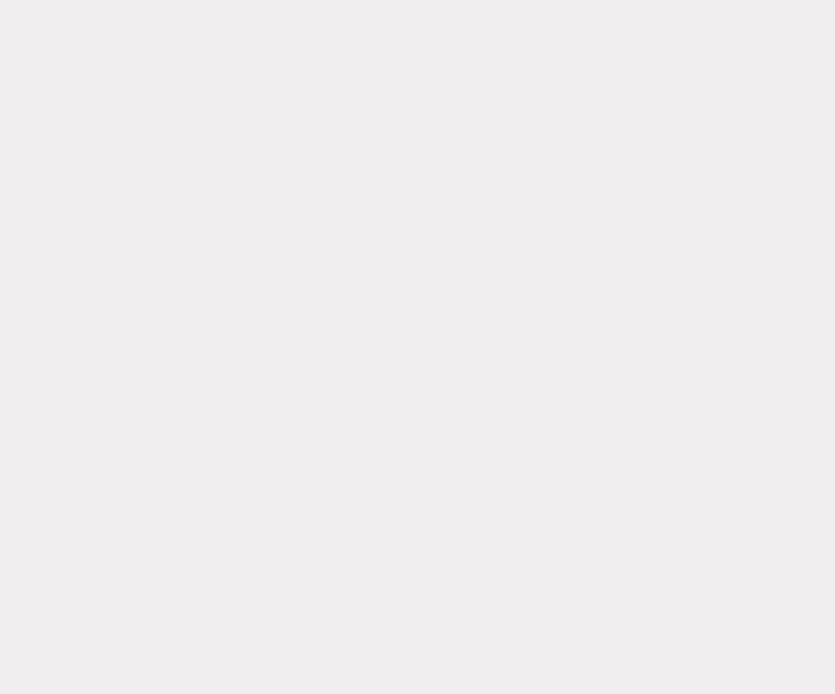
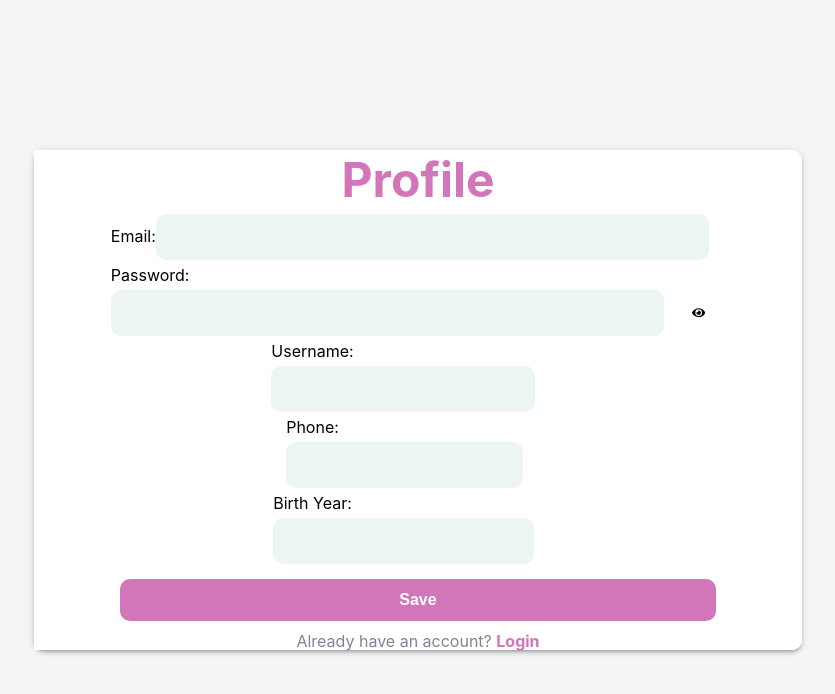
Before and after one commit to Abu-ellil/MERN-PROJECT, a React (Create React App) app in the folder client/: page /profile in a window 1280 px wide. Before the commit this address had no page. Shown: the top 694 px of the page, without its empty margins (222-1057 px from the left). Built offline with nearby package versions, Linux system fonts and the light colour scheme; no server answers.

Commit message:
الحمد لله رب العالمين

```diff
--- a/client/src/App.js
+++ b/client/src/App.js
@@ -2,6 +2,7 @@ import { BrowserRouter, Routes, Route, Link } from "react-router-dom";
 import RegistrationPage from "./components/signup/RegistrationPage";
 import LoginPage from "./components/login/LoginPage";
 import Landing from "./components/Landing";
+import UserProfile from "./components/modify/UserProfile";
 
 function App() {
   return (
@@ -9,6 +10,7 @@ function App() {
       {/* <Landing /> */}
       <Routes>
         <Route path="/landing" element={<Landing />} />
+        <Route path="/profile" element={<UserProfile/>} />
         <Route path="/signup" element={<RegistrationPage />} />
         <Route path="/login" element={<LoginPage />} />
         <Route path="/" element={<Landing />} />
--- a/client/src/components/Landing.js
+++ b/client/src/components/Landing.js
@@ -12,7 +12,6 @@ import {
   useNavigate,
 } from "react-router-dom";
 import "./landing.css";
-
 
 const Landing = () => {
   const userId = window.localStorage.getItem("userId");
@@ -155,8 +154,6 @@ const Landing = () => {
     }
   };
 
-
-
   const addToDone = async (todoId) => {
     try {
       // Make API call to mark the todo as done
@@ -164,40 +161,20 @@ const addToDone = async (todoId) => {
         todoId,
         userId,
       });
-
-    // Find the completed todo in the active todos list
       const completedTodo = activeTodos.find((todo) => todo._id === todoId);
-
-    // Update the state to reflect the change
-    setCompletedTodos((prevCompletedTodos) => [...prevCompletedTodos, completedTodo]);
-    setActiveTodos((prevActiveTodos) => prevActiveTodos.filter((todo) => todo._id !== todoId));
+      setCompletedTodos((prevCompletedTodos) => [
+        ...prevCompletedTodos,
+        completedTodo,
+      ]);
+      setActiveTodos((prevActiveTodos) =>
+        prevActiveTodos.filter((todo) => todo._id !== todoId)
+      );
 
       console.log("Todo marked as done");
     } catch (error) {
       console.log(error);
     }
   };
-
-
-
-  // const addToDone = async (todoId) => {
-  //   try {
-  //     const response = await axios.put("http://localhost:8080/todos", {
-  //       todoId,
-  //       userId,
-  //     });
-
-  //     const completedTodo = response.data.done;
-
-  //     setCompletedTodos((prevCompletedTodo) => [
-  //       ...prevCompletedTodo,
-  //       completedTodo,
-  //     ]);
-  //     console.log("Todo marked as done");
-  //   } catch (error) {
-  //     console.log(error);
-  //   }
-  // };
 
   const isDone = (id) => doneTodos.includes(id);
 
@@ -212,7 +189,6 @@ const addToDone = async (todoId) => {
       console.log(error);
     }
   };
-
 
   return (
     <div className={isDarkMode ? "dark-mode main" : "light-mode main"}>
@@ -258,9 +234,7 @@ const addToDone = async (todoId) => {
                 <ul className="todo-ul">
                   {/* <AllTodos/> */}
 
-                  {
-
-                    selectedTab.map((todo) => (
+                  {selectedTab.map((todo) => (
                     <div className="list-item" key={todo._id}>
                       <label className="checkbox-container">
                         <input
@@ -346,9 +320,7 @@ const addToDone = async (todoId) => {
             </div>
             {/* ************************* */}
 
-            <div className="bottom-container">
-
-            </div>
+            <div className="bottom-container"></div>
             <div className="todo-footer-links">
               <span>
                 {activeTodos.length} {En ? "items left" : " المهام الباقية"}
@@ -360,7 +332,10 @@ const addToDone = async (todoId) => {
                 <div onClick={() => setSelectedTab(activeTodos)} className="a">
                   {En ? "Active" : "جاري العمل "}
                 </div>
-                <div onClick={() => setSelectedTab(completedTodos)} className="a">
+                <div
+                  onClick={() => setSelectedTab(completedTodos)}
+                  className="a"
+                >
                   {En ? "Completed" : "تم"}
                 </div>
               </div>
--- a/client/src/components/login/LoginPage.js
+++ b/client/src/components/login/LoginPage.js
@@ -1,42 +1,37 @@
 import { FaEye, FaEyeSlash } from "react-icons/fa";
 import { useState, useEffect } from "react";
-import logo from '../../assets/main-logo.svg'
+import logo from "../../assets/main-logo.svg";
 import { Link, useNavigate } from "react-router-dom";
-import {useCookies} from 'react-cookie'
+import { useCookies } from "react-cookie";
 import axios from "axios";
-import  "./login.css";
-
-
-
-
-
-
+import "./login.css";
 
 const Login = () => {
   const [showErrorMessage, setShowErrorMessage] = useState(false);
   const [data, setData] = useState({ email: "", password: "" });
   const [showPassword, setShowPassword] = useState(false);
-  const [_,setCookies] = useCookies(['access_token'])
+  const [_, setCookies] = useCookies(["access_token"]);
   const [error, setError] = useState("");
-  const navigate = useNavigate()
-
-
-
+  const navigate = useNavigate();
 
   const handleChange = ({ currentTarget: input }) => {
     setData({ ...data, [input.name]: input.value });
   };
- const handleTogglePassword = (e) => {
-  e.preventDefault()
-   setShowPassword(!showPassword);
- };
+  const handleTogglePassword = (e) => {
+    e.preventDefault();
+    setShowPassword(!showPassword);
+  };
   const handleSubmit = async (e) => {
     e.preventDefault();
     try {
-      const response = await axios.post("http://localhost:8080/auth/login",data);
-      setCookies('access_token',response.data.token)
+      const response = await axios.post(
+        "http://localhost:8080/auth/login",
+        data
+      );
+      setCookies("access_token", response.data.token);
       localStorage.setItem("userId", response.data.userId);
-      navigate("/")
+      localStorage.setItem("username", response.data.user.username);
+      navigate("/");
     } catch (error) {
       if (
         error.response &&
--- /dev/null
+++ b/client/src/components/modify/UserProfile.js
@@ -0,0 +1,145 @@
+import React, { useState, useEffect } from "react";
+import axios from "axios";
+import { Link } from "react-router-dom";
+import { FaEye, FaEyeSlash } from "react-icons/fa";
+
+const UserProfile = () => {
+  const [email, setEmail] = useState("");
+  const [password, setPassword] = useState("");
+  const [username, setUsername] = useState("");
+  const [phone, setPhone] = useState("");
+  const [birthYear, setBirthYear] = useState("");
+  const [showPassword, setShowPassword] = useState(false);
+  const [error, setError] = useState("");
+  const [message, setMessage] = useState("");
+  const userId = window.localStorage.getItem("userId");
+
+  useEffect(() => {
+
+
+    const fetchUserData = async () => {
+      try {
+        const response = await axios.get(
+          `http://localhost:8080/auth/${userId}`
+        );
+        console.log(response);
+        const { email, username, phone, birthYear } = response.data.user;
+        setEmail(email);
+        setUsername(username);
+        setPhone(phone);
+        setBirthYear(birthYear);
+      } catch (error) {
+        // Handle error
+      }
+    };
+
+    fetchUserData();
+  }, [userId]);
+
+
+
+  const handleSubmit = async (e) => {
+    e.preventDefault();
+
+    try {
+      const response = await axios.patch(
+        `http://localhost:8080/auth/register/${userId}`,
+        {
+          email,
+          password,
+          username,
+          phone,
+          birthYear,
+        }
+      );
+      localStorage.setItem("username", response.data.user.username);
+      const { message } = response.data;
+      setMessage(message);
+    } catch (error) {
+      const { message } = error.response.data;
+      setMessage("");
+      setError(message);
+    }
+  };
+
+  const handleTogglePassword = () => {
+    setShowPassword(!showPassword);
+  };
+
+  return (
+    <div className="login_container">
+      <div className="login_form_container">
+        <div className="left">
+          <form className="form_container">
+            <h1>Profile</h1>
+            <div className="email">
+              <label>Email:</label>
+              <input
+                type="email"
+                value={email}
+                onChange={(e) => setEmail(e.target.value)}
+                required
+                className="input"
+              />
+            </div>
+            <div className="password">
+              <label>Password:</label>
+              <>
+                <input
+                  type={showPassword ? "text" : "password"}
+                  value={password}
+                  onChange={(e) => setPassword(e.target.value)}
+                  required
+                  className="input pass"
+                />
+                <button className="eye" onClick={handleTogglePassword}>
+                  {showPassword ? <FaEyeSlash /> : <FaEye />}
+                </button>
+              </>
+            </div>
+            <div className="username">
+              <label>Username:</label>
+              <input
+                type="text"
+                value={username}
+                onChange={(e) => setUsername(e.target.value)}
+                required
+                className="input"
+              />
+            </div>
+            <div className="phone">
+              <label>Phone:</label>
+              <input
+                type="text"
+                value={phone}
+                onChange={(e) => setPhone(e.target.value)}
+                required
+                className="input"
+              />
+            </div>
+            <div className="birthYear">
+              <label>Birth Year:</label>
+              <input
+                type="text"
+                value={birthYear}
+                onChange={(e) => setBirthYear(e.target.value)}
+                required
+                className="input"
+              />
+            </div>
+            {error && <div className="error_msg">{error}</div>}
+            {message && <div className="success_msg">{message}</div>}
+            <button type="submit" className="sign_btn" onClick={handleSubmit}>
+              Save
+            </button>
+            <p className="signup">
+              Already have an account? <Link to="/login">Login</Link>
+            </p>
+          </form>
+        </div>
+      </div>
+    </div>
+  );
+};
+
+export default UserProfile;
--- a/client/src/components/user/DropdownWindow.js
+++ b/client/src/components/user/DropdownWindow.js
@@ -1,8 +1,9 @@
 import React from "react";
 import { useCookies } from "react-cookie";
+import { Link } from "react-router-dom";
 
 const DropdownWindow = ({ isOpen, onClose }) => {
-    const userName = window.localStorage.getItem("userName");
+    const userName = window.localStorage.getItem("username");
     const [cookies, setCookies] = useCookies(["access_token"]);
     const logout = () => {
       setCookies("access_token", "");
@@ -17,7 +18,7 @@ const DropdownWindow = ({ isOpen, onClose }) => {
         <div className="drop-inside">
             <h1>hi {userName}</h1>
             <div className="btns">
-          <button className="btn drop-btn-in">00000</button>
+          <Link className="btn drop-btn-in" to={'/profile'}>Modify User info</Link>
           {!cookies.access_token ? (
             <button className="btn drop-btn-out" onClick={login}>
               login
```
Also changed, not shown: client/src/components/todosXXXXX/ActiveTodos.js (deleted, +0 -38 lines), client/src/components/todosXXXXX/AllTodos.js (deleted, +0 -35 lines), client/src/components/todosXXXXX/CompletedTodos .js (deleted, +0 -45 lines), client/src/components/todosXXXXX/Todos.js (deleted, +0 -33 lines), 2 other files (tests, documents, lock files or other folders). Lines whose indentation alone changed are shown as unchanged.
